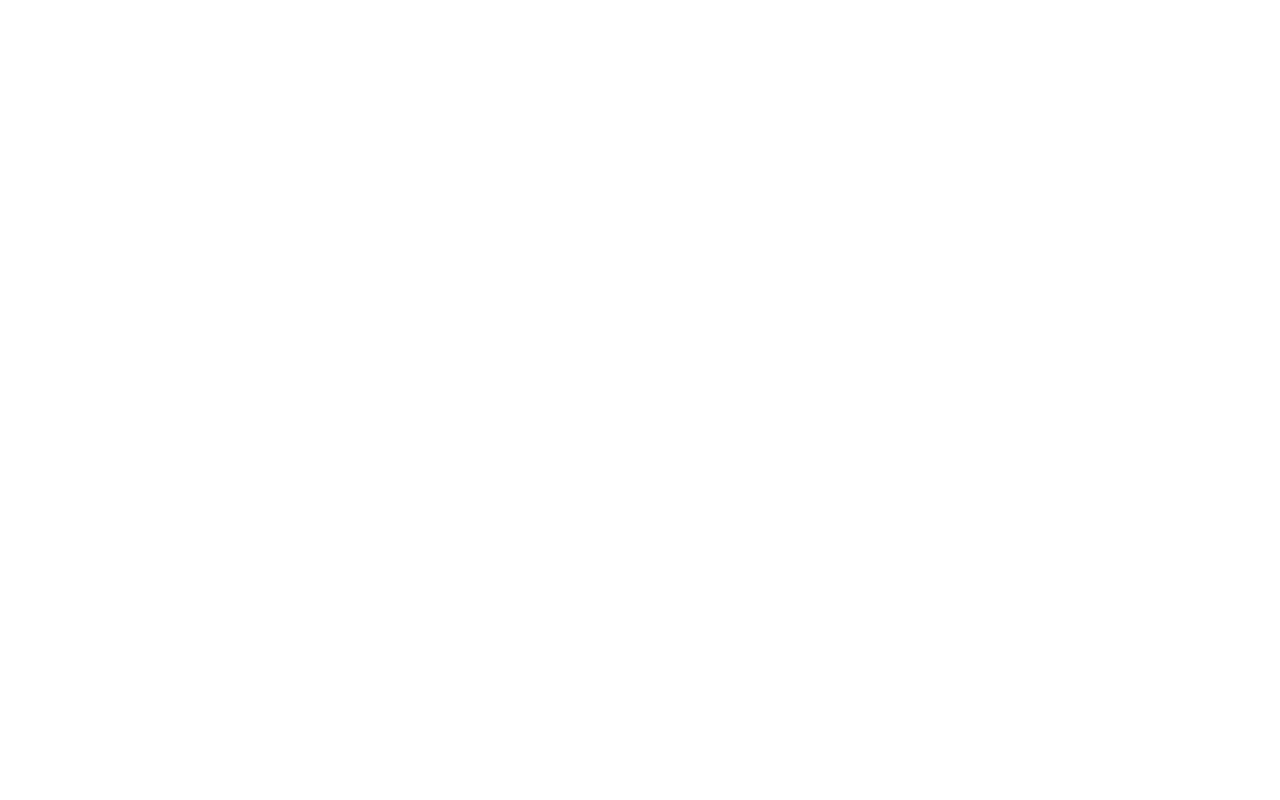
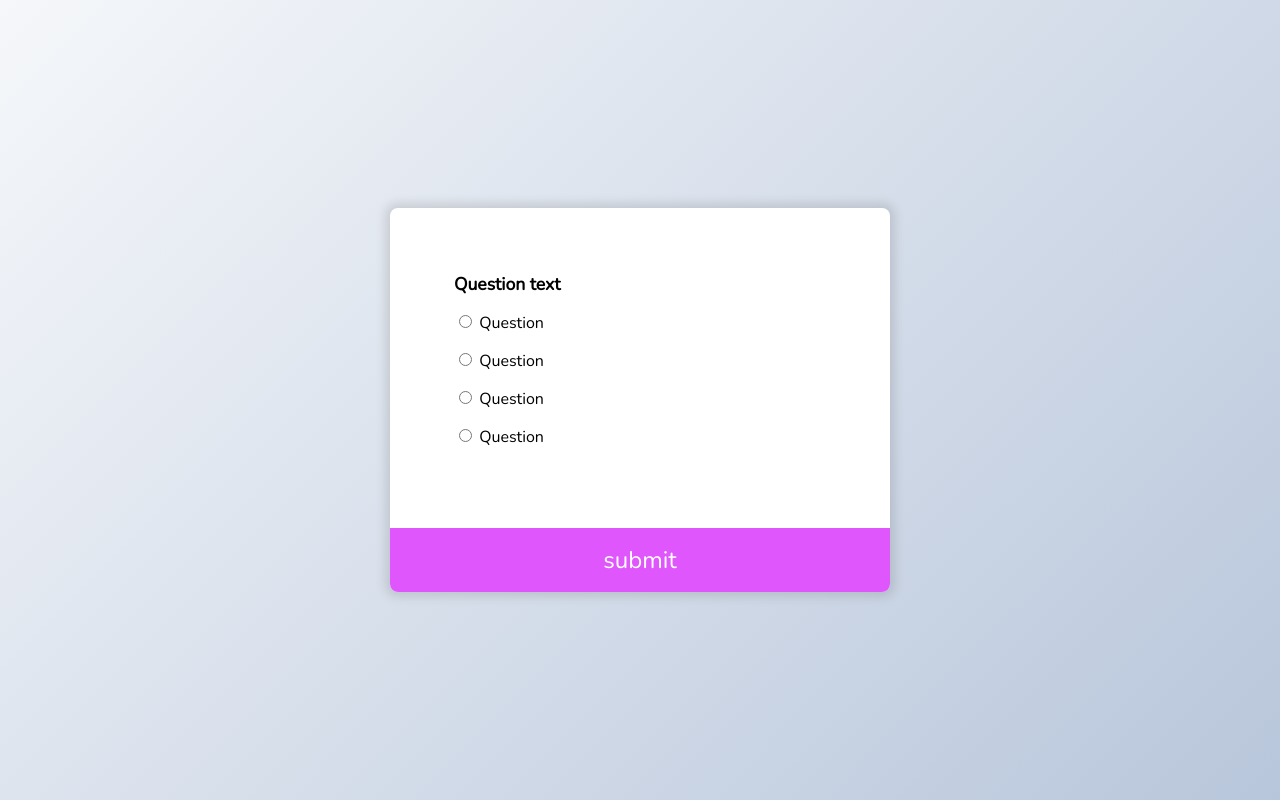
Before and after one commit to binayaksadangi/quizApp, a plain HTML site: page index.html in a window 1280 px wide. Drawn offline with nearby package versions, Linux system fonts and the light colour scheme.

Commit message:
styling done

```diff
--- a/index.html
+++ b/index.html
@@ -1,5 +1,6 @@
 <!DOCTYPE html>
 <html lang="en">
+
 <head>
     <meta charset="UTF-8">
     <meta http-equiv="X-UA-Compatible" content="IE=edge">
@@ -7,7 +8,35 @@
     <link rel="stylesheet" href="style.css">
     <title>Quiz App</title>
 </head>
+
 <body>
+    <div class="quizContainer">
+        <div class="quizHeader">
+            <h2>Question text</h2>
+            <ul>
+                <li>
+                    <input type="radio" id="a" name="answer">
+                    <lable for="a">Question</lable>
+                </li>
+                <li>
+                    <input type="radio" id="b" name="answer">
+                    <lable for="b">Question</lable>
+                </li>
+                <li>
+                    <input type="radio" id="c" name="answer">
+                    <lable for="c">Question</lable>
+                </li>
+                <li>
+                    <input type="radio" id="d" name="answer">
+                    <lable for="d">Question</lable>
+                </li>
+            </ul>
+
+        </div>
+
+        <button>submit</button>
+    </div>
     <script src="script.js"></script>
 </body>
+
 </html>
--- a/style.css
+++ b/style.css
@@ -0,0 +1,54 @@
+@import url('https://fonts.googleapis.com/css2?family=Nunito&display=swap');
+*{
+    box-sizing: border-box;
+}
+
+body{
+    background-color: #b8c6db;
+    background-image: linear-gradient(315deg, #b8c6db 0%, #f5f7fa 100%);
+    min-height: 100vh;
+    display: flex;
+    align-items: center;
+    justify-content: center;
+    font-family: 'Nunito', sans-serif;
+    margin: 0;
+}
+
+.quizContainer{
+    background-color: #fff;
+    width: 500px;
+    max-width: 100%;
+    box-shadow: 0 0 10px 5px rgba(100, 100 , 100, 0.2);
+    border-radius: 8px;
+    overflow: hidden;
+}
+.quizHeader{
+    padding: 4rem;
+}
+h2{
+    margin: 0;
+    font-size: 1.1rem;
+}
+ul li{
+    margin: 1rem 0;
+
+}
+ul{
+    list-style-type: none;
+    padding: 0;
+
+}
+button{
+    background-color: #e056fd;
+    display: block;
+    width: 100%;
+    font-family: inherit;
+    padding: 1rem;
+    color: white;
+    font-size: 1.5rem;
+    border: none;
+    cursor: pointer;
+}
+button:hover{
+    background-color: #9618af ;
+}
```
